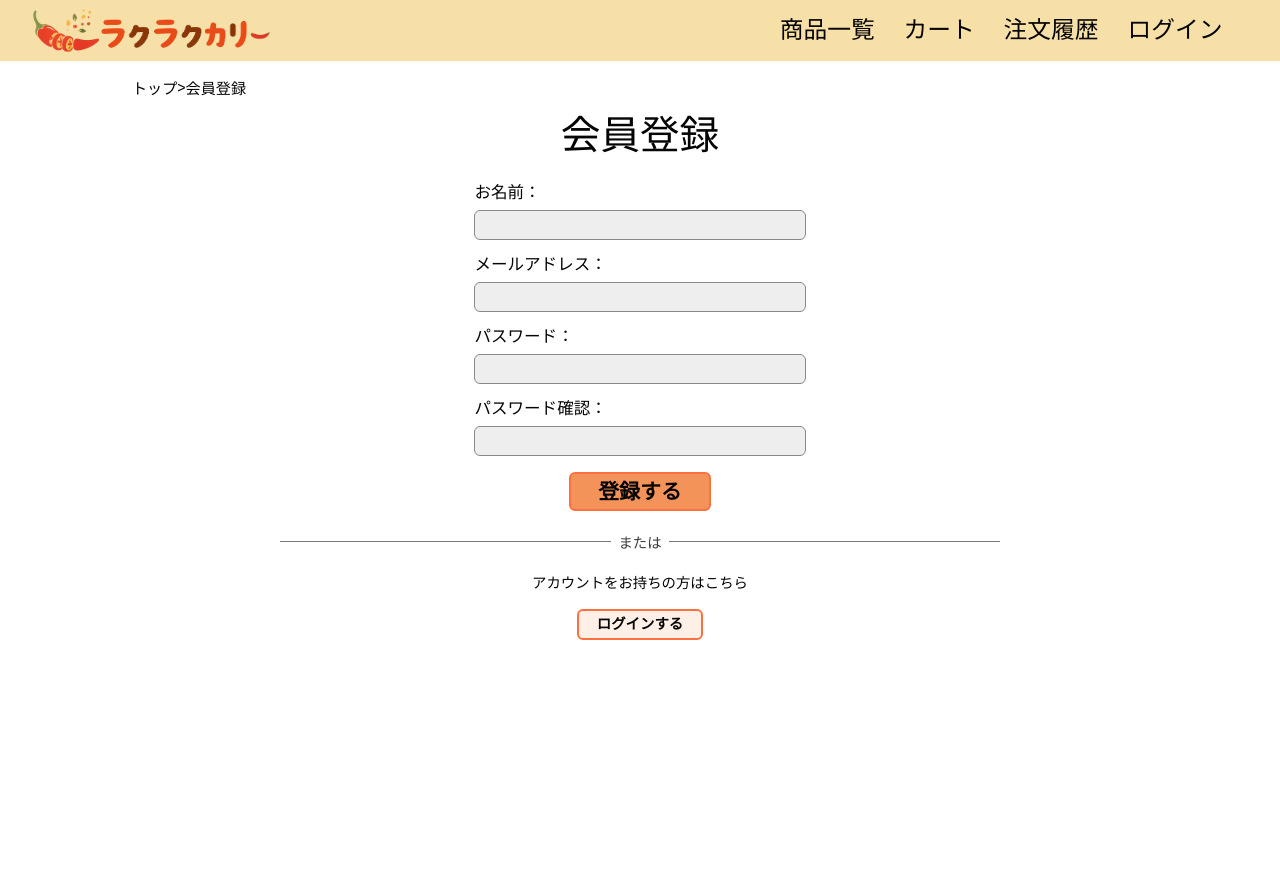
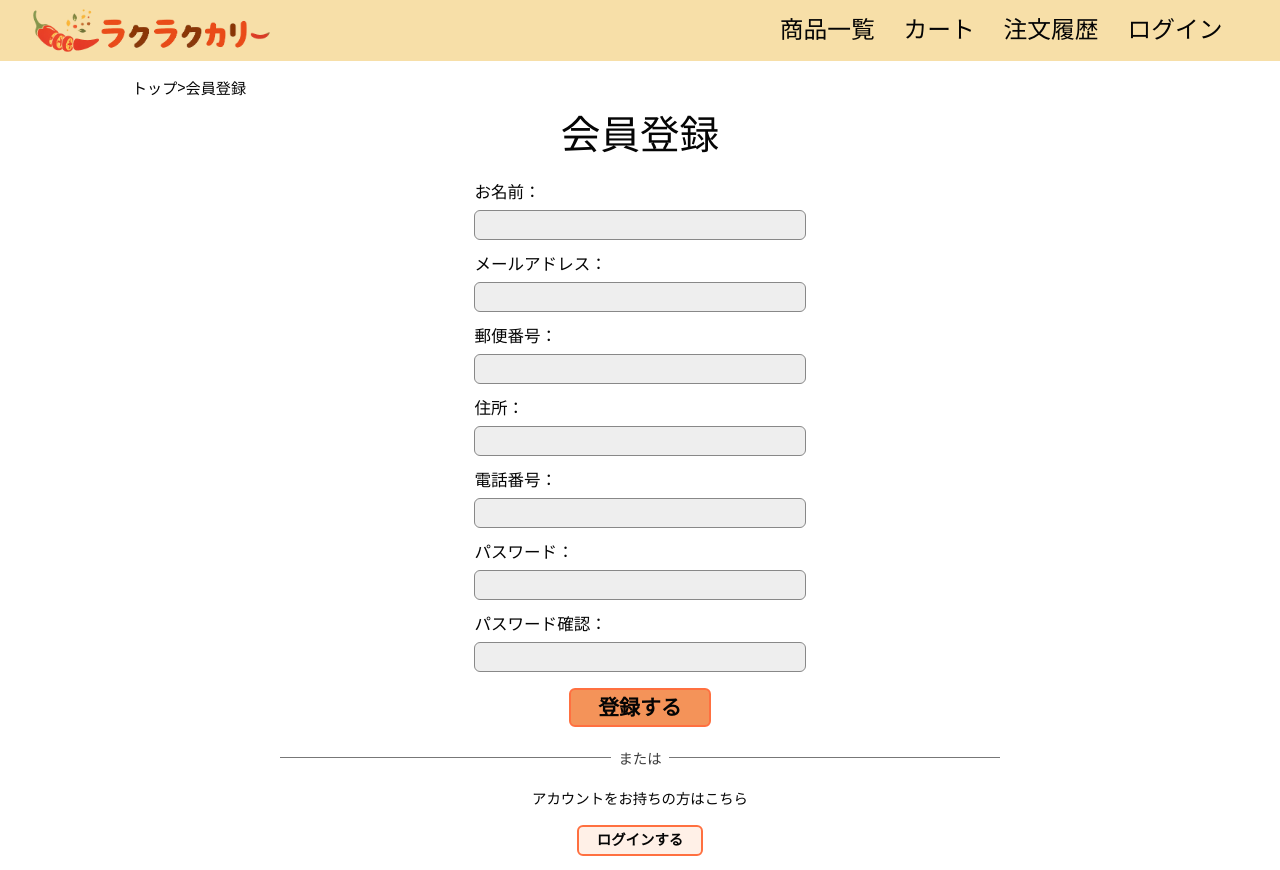
Before and after one commit to yuria12/rakuraku_curry_support_frontend, a Next.js app: page /register in a window 1280 px wide. Before the commit the page ends 800 px from the top, so only its background shows below. Built offline with nearby package versions, Linux system fonts and the light colour scheme; no server answers.

Commit message:
会員登録画面に配送先情報入力を追加

```diff
--- /dev/null
+++ b/src/app/register/actions.ts
@@ -0,0 +1,86 @@
+"use server";
+
+import { redirect } from "next/navigation";
+import { isApiRequestError } from "@/lib/api/client";
+import { registerUser } from "@/lib/api/auth";
+
+type RegisterError =
+  | "duplicate"
+  | "failed"
+  | "invalidEmail"
+  | "invalidPhone"
+  | "invalidPostalCode"
+  | "passwordMismatch"
+  | "required";
+
+const emailPattern = /^[^\s@]+@[^\s@]+\.[^\s@]+$/;
+const phonePattern = /^\d{2,4}-\d{2,4}-\d{3,4}$/;
+const postalCodePattern = /^\d{3}-\d{4}$/;
+
+function getStringValue(formData: FormData, name: string) {
+  return String(formData.get(name) ?? "").trim();
+}
+
+function getRegisterPath(error: RegisterError) {
+  return `/register?error=${error}`;
+}
+
+export async function registerAction(formData: FormData) {
+  const name = getStringValue(formData, "name");
+  const email = getStringValue(formData, "email");
+  const postalCode = getStringValue(formData, "postalCode");
+  const address = getStringValue(formData, "address");
+  const phone = getStringValue(formData, "phone");
+  const password = getStringValue(formData, "password");
+  const passwordConfirmation = getStringValue(formData, "passwordConfirmation");
+
+  if (
+    !name ||
+    !email ||
+    !postalCode ||
+    !address ||
+    !phone ||
+    !password ||
+    !passwordConfirmation
+  ) {
+    redirect(getRegisterPath("required"));
+  }
+
+  if (!emailPattern.test(email)) {
+    redirect(getRegisterPath("invalidEmail"));
+  }
+
+  if (!postalCodePattern.test(postalCode)) {
+    redirect(getRegisterPath("invalidPostalCode"));
+  }
+
+  if (!phonePattern.test(phone)) {
+    redirect(getRegisterPath("invalidPhone"));
+  }
+
+  if (password !== passwordConfirmation) {
+    redirect(getRegisterPath("passwordMismatch"));
+  }
+
+  try {
+    await registerUser({
+      address,
+      email,
+      name,
+      password,
+      phone,
+      postalCode,
+    });
+  } catch (error) {
+    if (
+      isApiRequestError(error) &&
+      error.message === "そのメールアドレスはすでに使われています"
+    ) {
+      redirect(getRegisterPath("duplicate"));
+    }
+
+    redirect(getRegisterPath("failed"));
+  }
+
+  redirect("/login?registered=success");
+}
--- a/src/app/register/page.tsx
+++ b/src/app/register/page.tsx
@@ -1,9 +1,38 @@
+import { registerAction } from "@/app/register/actions";
 import { Button, ButtonLink } from "@/components/common/Button";
 import { Breadcrumb } from "@/components/common/Breadcrumb";
+import { Message } from "@/components/common/Message";
 import { PasswordInput } from "@/components/common/PasswordInput";
 import { TextInput } from "@/components/common/TextInput";
 
-export default function RegisterPage() {
+type RegisterPageProps = Readonly<{
+  searchParams?: Promise<{
+    error?: string;
+  }>;
+}>;
+
+const registerErrorMessages = {
+  duplicate: "そのメールアドレスはすでに使われています",
+  failed: "会員登録に失敗しました",
+  invalidEmail: "メールアドレスの形式が不正です",
+  invalidPhone: "電話番号はXXXX-XXXX-XXXXの形式で入力してください",
+  invalidPostalCode: "郵便番号はXXX-XXXXの形式で入力してください",
+  passwordMismatch: "パスワードと確認用パスワードが不一致です",
+  required: "未入力の項目があります",
+} as const;
+
+function getRegisterErrorMessage(error?: string) {
+  if (error && error in registerErrorMessages) {
+    return registerErrorMessages[error as keyof typeof registerErrorMessages];
+  }
+
+  return undefined;
+}
+
+export default async function RegisterPage({ searchParams }: RegisterPageProps) {
+  const params = await searchParams;
+  const errorMessage = getRegisterErrorMessage(params?.error);
+
   return (
     <section className="auth-page">
       <Breadcrumb
@@ -16,7 +45,10 @@ export default function RegisterPage() {
       <div className="auth-panel">
         <h1>会員登録</h1>
 
-        <form className="auth-form auth-form--register">
+        <form className="auth-form auth-form--register" action={registerAction}>
+          {errorMessage ? (
+            <Message variant="error">{errorMessage}</Message>
+          ) : null}
           <TextInput
             autoComplete="name"
             id="name"
@@ -29,6 +61,27 @@ export default function RegisterPage() {
             label="メールアドレス："
             name="email"
             type="email"
+          />
+          <TextInput
+            autoComplete="postal-code"
+            id="postal-code"
+            label="郵便番号："
+            name="postalCode"
+            placeholder="123-4567"
+          />
+          <TextInput
+            autoComplete="street-address"
+            id="address"
+            label="住所："
+            name="address"
+          />
+          <TextInput
+            autoComplete="tel"
+            id="phone"
+            label="電話番号："
+            name="phone"
+            placeholder="090-0000-0000"
+            type="tel"
           />
           <PasswordInput
             autoComplete="new-password"
```
Also changed, not shown: src/app/login/page.tsx (+14 -1 lines).
